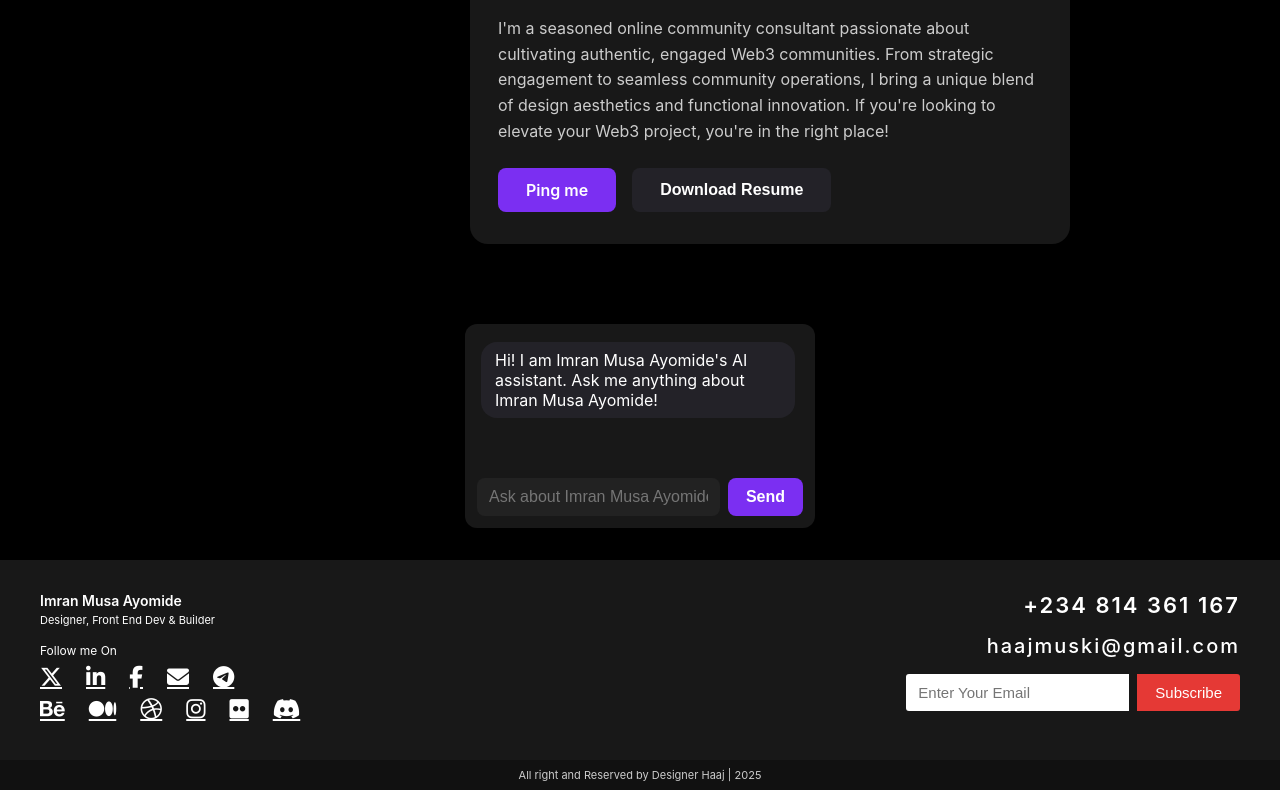
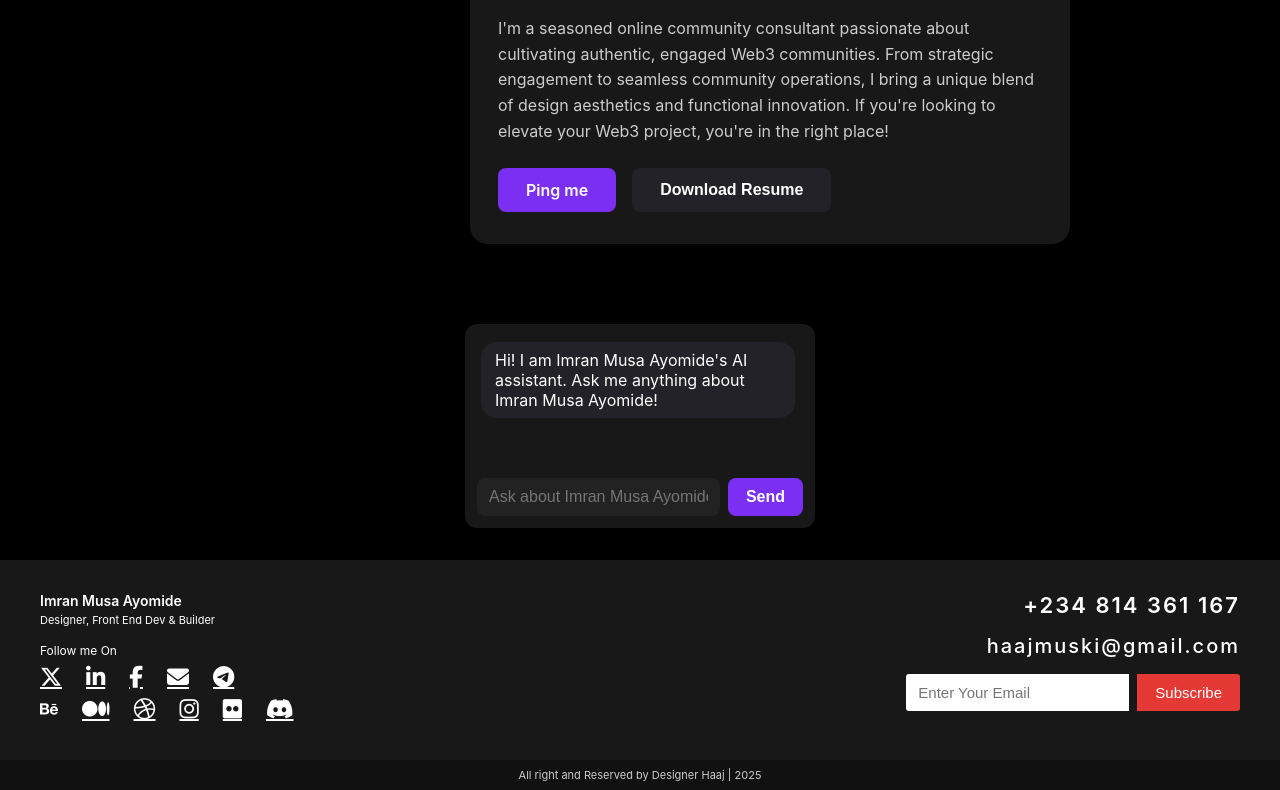
Before and after one commit to ImranMusaAyomide/portfolio.boi, a React (Create React App) app: page / in a window 1280 px wide. Shown: the part 2355-3145 px from the top of the page. Built offline with nearby package versions, Linux system fonts and the light colour scheme; the HTML template or start-up script is replaced by a standard one.

Commit message:
done the correction on footer affecting deployement

```diff
--- a/src/Footer.css
+++ b/src/Footer.css
@@ -12,6 +12,16 @@
   max-width: 1200px;
   margin: 0 auto;
   padding: 0 32px;
+}
+.footer-icon-btn {
+  background: none;
+  border: none;
+  padding: 0;
+  cursor: pointer;
+  color: inherit;
+  font-size: inherit;
+  display: inline-flex;
+  align-items: center;
 }
 
 .footer-left {
--- a/src/Footer.js
+++ b/src/Footer.js
@@ -18,7 +18,7 @@ const Footer = () => {
               <a href="https://t.me/haajsensie" aria-label="Telegram" target="_blank" rel="noopener noreferrer"><i className="fab fa-telegram-plane"></i></a>
             </div>
             <div className="footer-icons-row">
-              <a href="#" aria-label="Behance"><i className="fab fa-behance"></i></a>
+              <button aria-label="Behance" className="footer-icon-btn"><i className="fab fa-behance"></i></button>
               <a href="https://medium.com/@haajmuskid" aria-label="Medium" target="_blank" rel="noopener noreferrer"><i className="fab fa-medium"></i></a>
               <a href="https://dribbble.com/haajeth" aria-label="Dribbble" target="_blank" rel="noopener noreferrer"><i className="fab fa-dribbble"></i></a>
               <a href="https://www.instagram.com/haajboiz?igsh=MW01MnB5bTM5c3l0NQ==" aria-label="Instagram" target="_blank" rel="noopener noreferrer"><i className="fab fa-instagram"></i></a>
```
